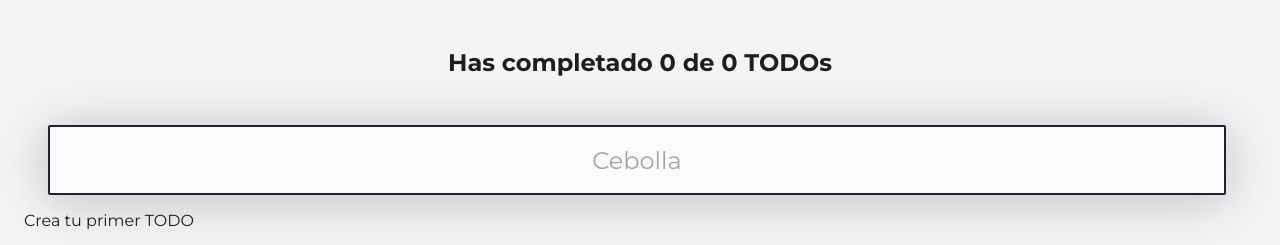
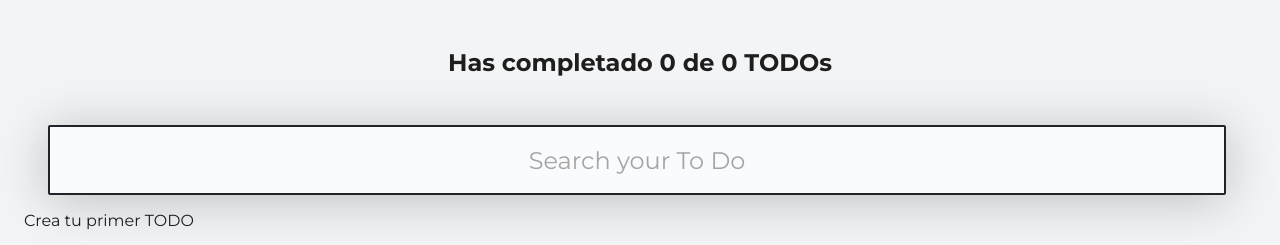
Before and after one commit to Jeffuy/ToDoTasks, a React (Create React App) app: page / in a window 1280 px wide. Shown: the top 245 px of the page. Built offline with nearby package versions, Linux system fonts and the light colour scheme.

Commit message:
:rocket: deploy

```diff
--- a/src/components/TodoSearch.jsx
+++ b/src/components/TodoSearch.jsx
@@ -15,7 +15,7 @@ const TodoSearch = () => {
     return (
         <input
             className="TodoSearch"
-            placeholder="Cebolla"
+            placeholder="Search your To Do"
 			value={searchValue}
             onChange={onSearchValueChange}
         />)
```
